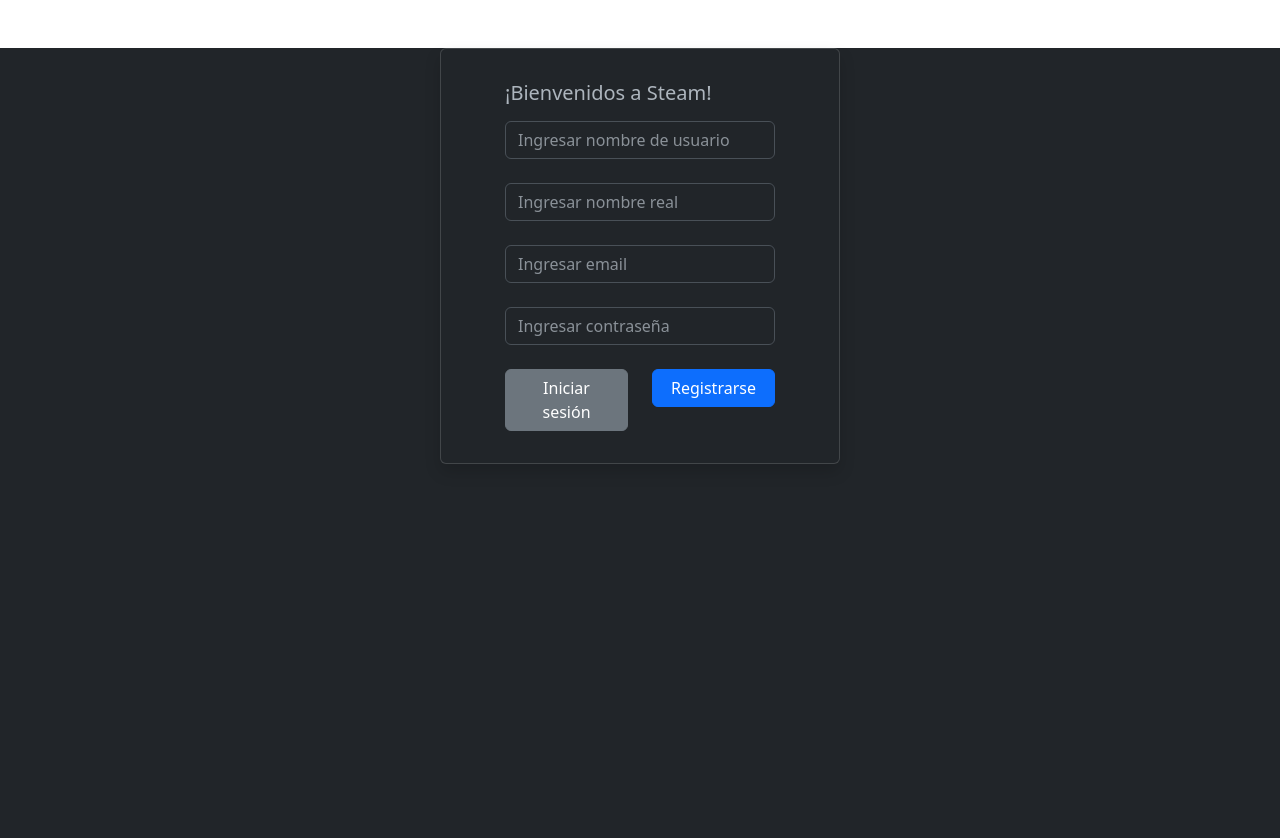
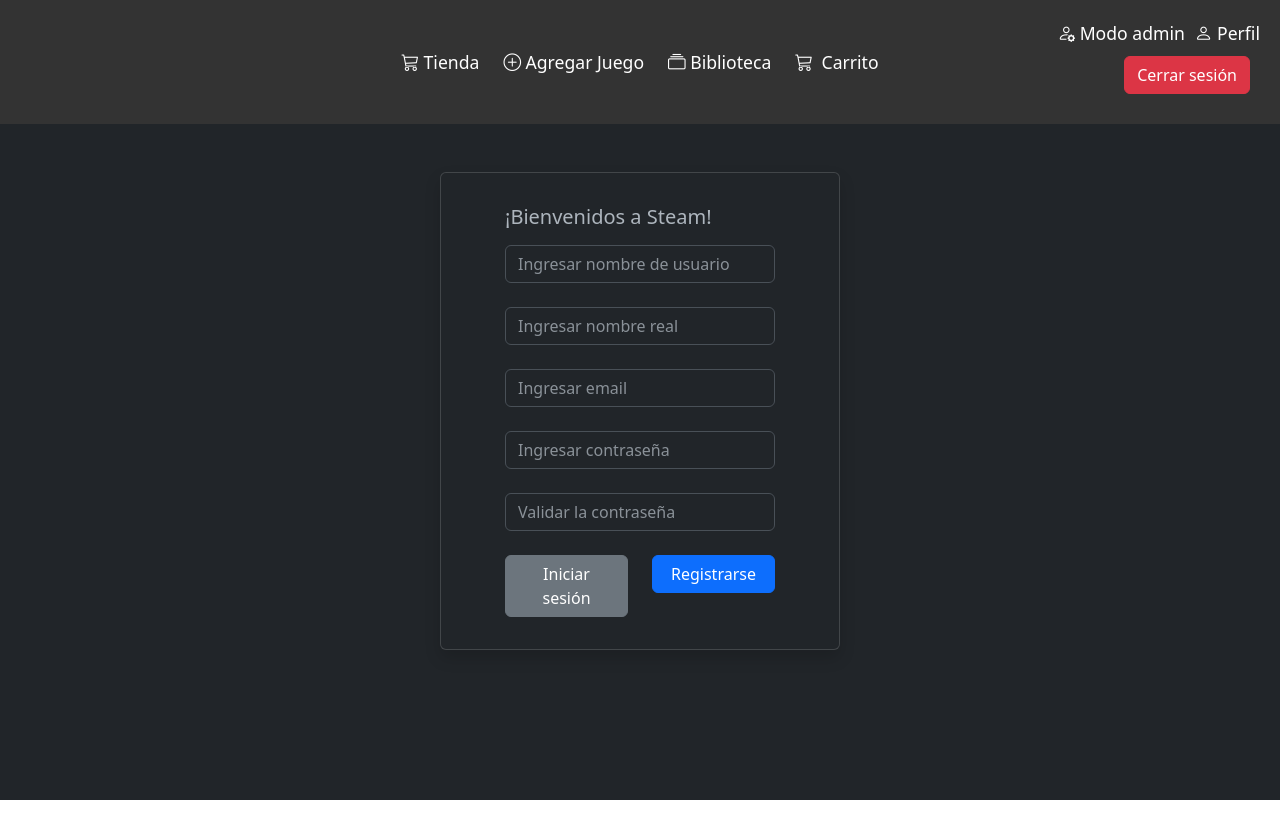
Before and after one commit to Patri358/Pagina-TPI-Prog3, a React (Vite) app: page /register in a window 1280 px wide. Shown: the top 838 px of the page. After the commit the page ends 800 px from the top, so only its background shows below. Built offline with nearby package versions, Linux system fonts and the light colour scheme; no server answers; sample sign-in values are in the browser's storage.

Commit message:
feat: validaciones en el register

```diff
--- a/src/App.jsx
+++ b/src/App.jsx
@@ -28,8 +28,23 @@
 
   const [loggedIn, setLoggedIn] = useState(false);
 
+  // para que se mantenga la sesión
+  useEffect( () => {
+    if(localStorage.getItem("token")){
+      setLoggedIn(true)
+    }
+  }, [])
+
+  const handleLogOut = () => {
+    setLoggedIn(false)
+  }
+
+  const handleLogIn = () => {
+    setLoggedIn(true)
+  }
+
   return (
-    <div data-bs-theme="dark" className="min-vh-100 bg-body text-body">
+<div data-bs-theme="dark" className="min-vh-100 w-100 m-0 p-0 bg-body flex-column" style={{ overflowX: 'hidden' }}>
 
       <GamesProvider>
         <BibliotecaProvider>
@@ -38,12 +53,12 @@
             <BrowserRouter>
               <ToastContainer />
 
-              <NavBar />
+              {loggedIn && <NavBar onLogOut={handleLogOut} />}
               <Routes>
                 <Route path='/' element={<Navigate to="/login" />} />
-                <Route path='/login' element={<Login onLogin={() => setLoggedIn(true)} />} />
+                <Route path='/login' element={<Login onLogIn={handleLogIn} />} />
                 <Route path='/register' element={<Register />} />
-                <Route path='/perfil' element= {<Perfil />}/>
+                <Route path='/perfil' element={<Perfil />} />
                 <Route path="/tienda" element={<Tienda />} />
                 <Route path='/carrito' element={<Carrito />} />
                 <Route path='/detalle' element={<CardDetalle />} />
--- a/src/auth/login/Login.jsx
+++ b/src/auth/login/Login.jsx
@@ -4,7 +4,7 @@
 import AuthContainer from "../authContainer/AuthContainer.jsx";
 import { errorToast } from "../../ui/Toast/Toast.jsx";
 
-const Login = ({ onLogin }) => {
+const Login = ({ onLogIn }) => {
   const [email, setEmail] = useState("");
   const [password, setPassword] = useState("");
   const [errors, setErrors] = useState({
@@ -60,7 +60,8 @@
       const data = await response.json();
       localStorage.setItem("token", data.token);
       localStorage.setItem("user", JSON.stringify(data.user));
-      onLogin();
+      // setea el estado en true
+      onLogIn();
       navigate("/tienda");
     } catch (error) {
       errorToast(error.message);
--- a/src/auth/register/Register.jsx
+++ b/src/auth/register/Register.jsx
@@ -10,12 +10,23 @@
   const [nombreReal, setNombreReal] = useState("");
   const [email, setEmail] = useState("");
   const [password, setPassword] = useState("");
+  const [validatePass, setValidatePass] = useState("")
 
   const handleRegister = async (event) => {
     event.preventDefault();
 
-    if (!username || !nombreReal || !email || !password) {
+    if (!username || !nombreReal || !email || !password, !validatePass) {
       errorToast("Completa todos los campos");
+      return;
+    }
+
+    if (password.length < 8) {
+      errorToast("La contraseña debe tener 8 caracteres");
+      return;
+    }
+
+    if (password !== validatePass) {
+      errorToast("No coinciden las contraseñas");
       return;
     }
 
@@ -80,6 +91,14 @@
             value={password}
           />
         </FormGroup>
+        <FormGroup className="mb-4">
+          <Form.Control
+            type="password"
+            placeholder="Validar la contraseña"
+            onChange={(e) => setValidatePass(e.target.value)}
+            value={validatePass}
+          />
+        </FormGroup>
 
         <Row>
           <Col md={6} className="d-flex justify-content-end">
--- a/src/ui/NavBar/NavBar.jsx
+++ b/src/ui/NavBar/NavBar.jsx
@@ -4,18 +4,16 @@
 import { Button } from 'react-bootstrap';
 import "./NavBar.css"
 
-const NavBar = ({ onLogout }) => {
+const NavBar = ({ onLogOut }) => {
   const location = useLocation();
   const navigate = useNavigate();
   const cart = useContext(CartContext).cart
 
-  const hidePaths = ["/login", "/register"];
-  if (hidePaths.includes(location.pathname)) return null;
-
   const handleLogout = () => {
     localStorage.removeItem("token");
     localStorage.removeItem("user");
-    onLogout?.();
+    // setea el estado en false
+    onLogOut?.();
     navigate("/login");
   }
 
```
Also changed, not shown: 2 other files (tests, documents, lock files or other folders).
